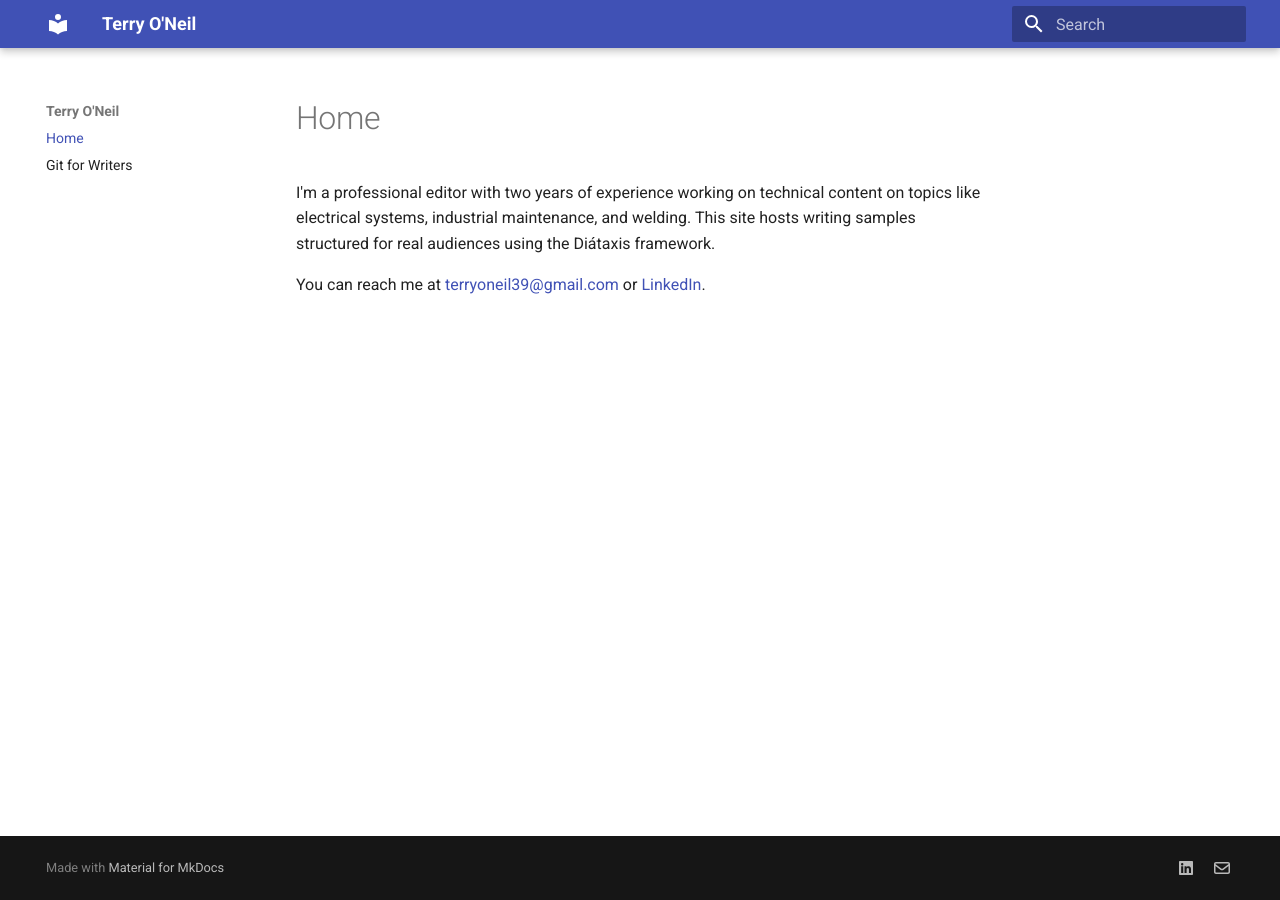
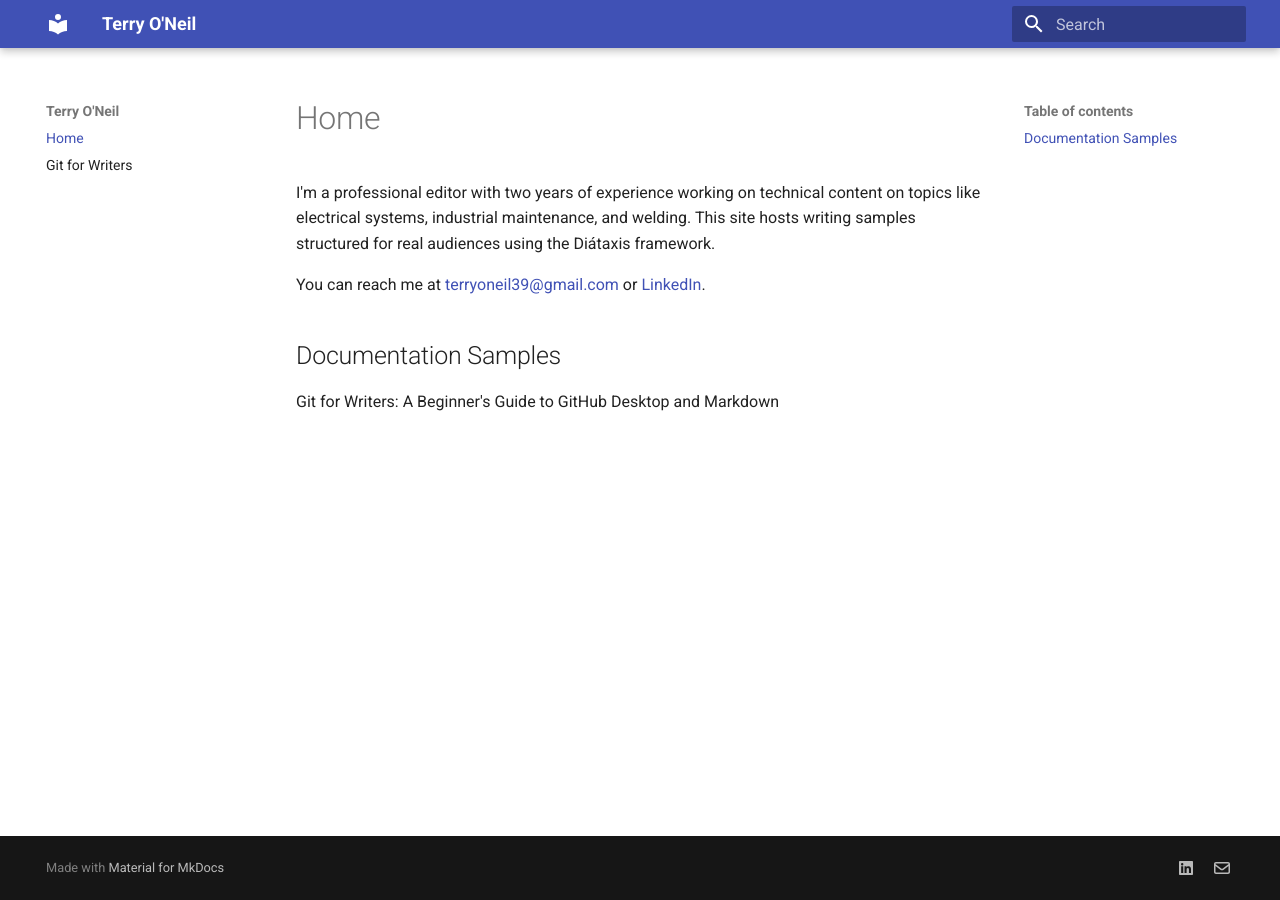
Before and after one commit to terryoneil/terryoneil.github.io, an MkDocs documentation site: the page built from docs/index.md, in a window 1280 px wide. Built offline with MkDocs 1.6.1 and Material for MkDocs 9.7.7, drawn with Linux system fonts in a browser that asks for light colours.

Commit message:
Changed some titles around

```diff
--- a/docs/index.md
+++ b/docs/index.md
@@ -1,3 +1,6 @@
 I'm a professional editor with two years of experience working on technical content on topics like electrical systems, industrial maintenance, and welding. This site hosts writing samples structured for real audiences using the Diátaxis framework.
 
 You can reach me at [terryoneil39@gmail.com](mailto:terryoneil39@gmail.com) or [LinkedIn](https://www.linkedin.com/in/terry-o-a0634b243/).
+
+##Documentation Samples
+Git for Writers: A Beginner's Guide to GitHub Desktop and Markdown
```
Also changed, not shown: docs/git-guide.md (+1 -1 lines), site/404.html, site/carAV-guide/index.html, site/git-guide/index.html (renamed from site/github-guide/index.html), site/index.html, site/markdown-guide/index.html, site/search/search_index.json.
